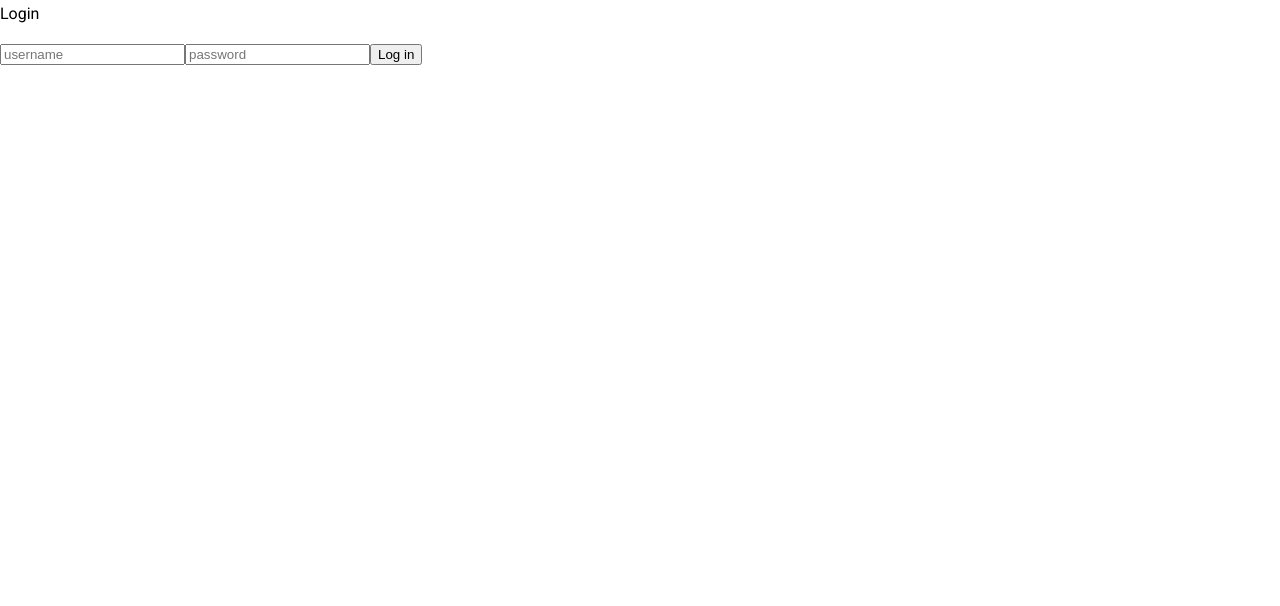
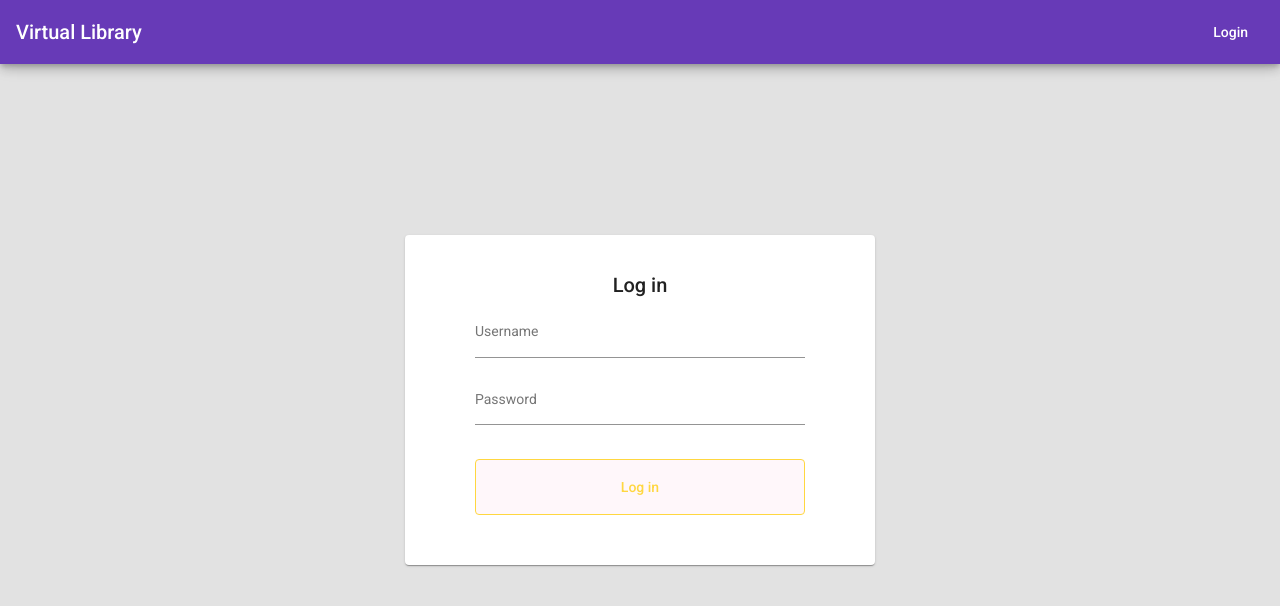
Before and after one commit to RafaBrito7/virtual-library-frontend, an Angular app in the folder virtual-librabry-app/: page /login in a window 1280 px wide. Shown: the top 606 px of the page. Built offline with nearby package versions, Linux system fonts and the light colour scheme.

Commit message:
Created the html and css of Login Page and Register Page missing add TS logic

```diff
--- a/virtual-librabry-app/package.json
+++ b/virtual-librabry-app/package.json
@@ -15,6 +15,7 @@
     "@angular/common": "^14.0.0",
     "@angular/compiler": "^14.0.0",
     "@angular/core": "^14.0.0",
+    "@angular/flex-layout": "^13.0.0-beta.38",
     "@angular/forms": "^14.0.0",
     "@angular/material": "^14.0.1",
     "@angular/platform-browser": "^14.0.0",
--- a/virtual-librabry-app/src/app/app.component.html
+++ b/virtual-librabry-app/src/app/app.component.html
@@ -1 +1,10 @@
-<app-login></app-login>
+<!-- Toolbar -->
+<mat-toolbar color="primary" class="app-header">
+    <div><a href="https://www.positronx.io" target="_blank" class="positronx">Virtual Library</a></div>
+    <span class="nav-tool-items">
+      <a mat-button routerLink="login" routerLinkActive="active" *ngIf="true">Login</a>
+      <a mat-button mat-raised-button routerLink="login" routerLinkActive="active" *ngIf="false">Logout</a>
+      <!--<a mat-button mat-raised-button routerLink="register" routerLinkActive="active">Register</a>-->
+    </span>
+  </mat-toolbar>
+  <router-outlet></router-outlet>
--- a/virtual-librabry-app/src/app/components/login/login.component.html
+++ b/virtual-librabry-app/src/app/components/login/login.component.html
@@ -1,14 +1,18 @@
-<div class="wrapper fadeInDown">
-    <div id="formContent">
-        <div class="alert alert-warning" *ngIf="invalidLogin">{{errorMessage}}</div>
-        <div class="alert alert-success" *ngIf="loginSuccess">{{successMessage}}</div>
-
-        <h3>Login</h3>
-
-        <form>
-            <input type="text" id="username" class="fadeIn second" name="username" placeholder="username" [(ngModel)]="username">
-            <input type="password" id="password" class="fadeIn third" name="password" placeholder="password" [(ngModel)]="password">
-            <input type="submit" (click)="handleLogin()" class="fadeIn fourth" value="Log in">
-        </form>
-    </div>
-</div>
+<div class="login-wrapper" fxLayout="row" fxLayoutAlign="center center">
+    <mat-card class="box">
+      <mat-card-header>
+        <mat-card-title>Log in</mat-card-title>
+      </mat-card-header>
+      <form class="example-form">
+        <mat-card-content>
+          <mat-form-field class="example-full-width">
+            <input matInput placeholder="Username">
+          </mat-form-field>
+          <mat-form-field class="example-full-width">
+            <input matInput placeholder="Password">
+          </mat-form-field>
+        </mat-card-content>
+        <button mat-stroked-button color="accent" class="btn-block">Log in</button>
+      </form>
+    </mat-card>
+  </div>
--- a/virtual-librabry-app/src/app/components/register/register.component.html
+++ b/virtual-librabry-app/src/app/components/register/register.component.html
@@ -1 +1,28 @@
-<p>register works!</p>
+<div class="login-wrapper" fxLayout="row" fxLayoutAlign="center center">
+    <mat-card class="box">
+      <mat-card-header>
+        <mat-card-title>Register</mat-card-title>
+      </mat-card-header>
+      <form class="example-form">
+        <mat-card-content>
+          <mat-form-field class="example-full-width">
+            <input matInput placeholder="Username">
+          </mat-form-field>
+          <mat-form-field class="example-full-width">
+            <input matInput placeholder="Email">
+          </mat-form-field>
+          <mat-form-field class="example-full-width">
+            <input matInput placeholder="Password">
+          </mat-form-field>
+          <mat-form-field class="example-full-width">
+            <mat-label>Choose a role...</mat-label>
+            <mat-select>
+              <mat-option [value]="roles" *ngFor="let roles of Roles">{{roles}}
+              </mat-option>
+            </mat-select>
+          </mat-form-field>
+        </mat-card-content>
+        <button mat-stroked-button color="accent" class="btn-block">Register</button>
+      </form>
+    </mat-card>
+  </div>
--- a/virtual-librabry-app/src/app/components/register/register.component.ts
+++ b/virtual-librabry-app/src/app/components/register/register.component.ts
@@ -1,15 +1,12 @@
 import { Component, OnInit } from '@angular/core';
-
 @Component({
   selector: 'app-register',
   templateUrl: './register.component.html',
   styleUrls: ['./register.component.css']
 })
 export class RegisterComponent implements OnInit {
-
+  Roles: any = ['Admin', 'Author', 'Reader'];
   constructor() { }
-
-  ngOnInit(): void {
+  ngOnInit() {
   }
-
 }
--- a/virtual-librabry-app/src/styles.css
+++ b/virtual-librabry-app/src/styles.css
@@ -1,4 +1,93 @@
-/* You can add global styles to this file, and also import other style files */
-
-html, body { height: 100%; }
-body { margin: 0; font-family: Roboto, "Helvetica Neue", sans-serif; }
+html,
+body {
+  height: 100%;
+}
+body {
+  margin: 0;
+  font-family: Roboto, "Helvetica Neue", sans-serif;
+  min-height: 100vh;
+  background: #e2e2e2;
+}
+.app-header {
+  justify-content: space-between;
+  position: fixed;
+  top: 0;
+  left: 0;
+  right: 0;
+  z-index: 2;
+  box-shadow: 0 3px 5px -1px rgba(0, 0, 0, .2), 0 6px 10px 0 rgba(0, 0, 0, .14), 0 1px 18px 0 rgba(0, 0, 0, .12);
+}
+.login-wrapper {
+  height: 100%;
+}
+.positronx {
+  text-decoration: none;
+  color: #ffffff;
+}
+.box {
+  position: relative;
+  top: 0;
+  opacity: 1;
+  float: left;
+  padding: 60px 50px 40px 50px;
+  width: 100%;
+  background: #fff;
+  border-radius: 10px;
+  transform: scale(1);
+  -webkit-transform: scale(1);
+  -ms-transform: scale(1);
+  z-index: 5;
+  max-width: 330px;
+}
+.box.back {
+  transform: scale(.95);
+  -webkit-transform: scale(.95);
+  -ms-transform: scale(.95);
+  top: -20px;
+  opacity: .8;
+  z-index: -1;
+}
+.box:before {
+  content: "";
+  width: 100%;
+  height: 30px;
+  border-radius: 10px;
+  position: absolute;
+  top: -10px;
+  background: rgba(255, 255, 255, .6);
+  left: 0;
+  transform: scale(.95);
+  -webkit-transform: scale(.95);
+  -ms-transform: scale(.95);
+  z-index: -1;
+}
+.login-wrapper .example-form {
+  min-width: 100%;
+  max-width: 300px;
+  width: 100%;
+}
+.login-wrapper .example-full-width,
+.login-wrapper .btn-block {
+  width: 100%;
+}
+.login-wrapper mat-card-header {
+  text-align: center;
+  width: 100%;
+  display: block;
+  font-weight: 700;
+}
+.login-wrapper mat-card-header mat-card-title {
+  font-size: 30px;
+  margin: 0;
+}
+.login-wrapper .mat-card {
+  padding: 40px 70px 50px;
+}
+.login-wrapper .mat-stroked-button {
+  border: 1px solid currentColor;
+  line-height: 54px;
+  background: #FFF7FA;
+}
+.login-wrapper .mat-form-field-appearance-legacy .mat-form-field-infix {
+  padding: 0.8375em 0;
+}
```
Also changed, not shown: virtual-librabry-app/src/app/app.module.ts (+6 -2 lines), 1 other file (tests, documents, lock files or other folders).
